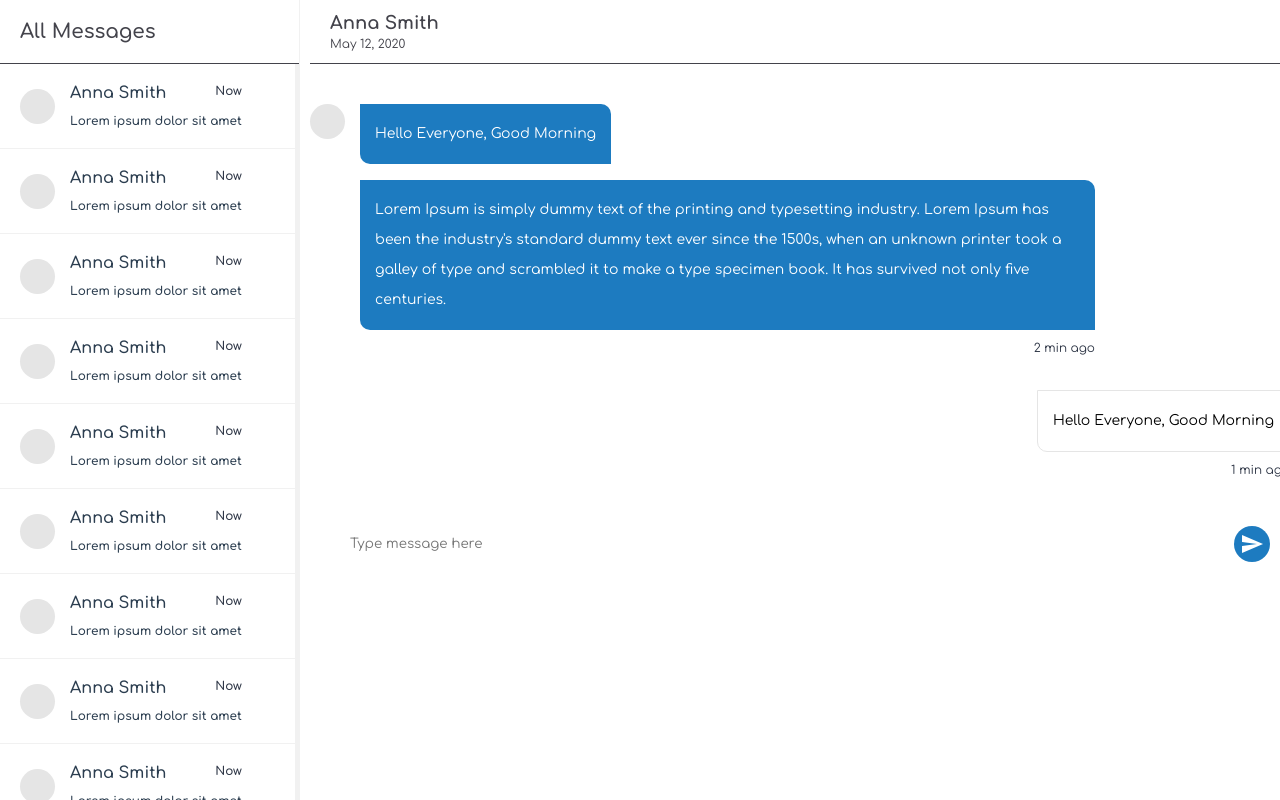
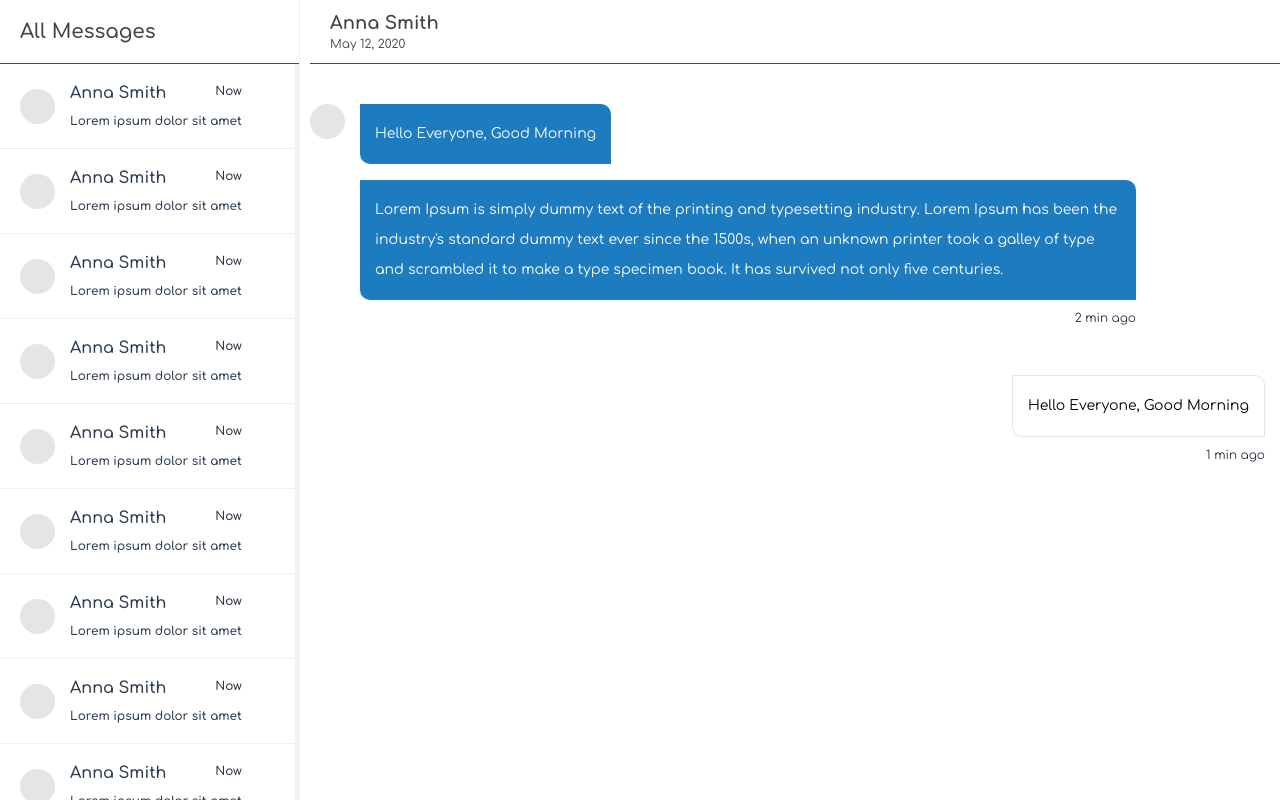
Before and after one commit to thisisutkarsh/Messaging-app, a Vue app: page / in a window 1280 px wide. Shown: the top 800 px of the page. Built offline with nearby package versions, Linux system fonts and the light colour scheme.

Commit message:
Change design

```diff
--- a/src/App.vue
+++ b/src/App.vue
@@ -67,11 +67,12 @@ export default {
 
 .chat {
   display: grid;
-  grid-template-columns: 300px calc(100% - 300px);
+  grid-template-columns: 300px 1fr;
   grid-template-rows: 1fr;
   grid-column-gap: 10px;
   grid-template-areas: "side main";
   height: 100vh;
+  width: 100%;
 }
 
 .side {
@@ -93,11 +94,11 @@ export default {
 }
 
 .scroll {
-  overflow-y: scroll;
+  /* overflow-y: scroll; */
 }
 
 .write-area {
-  /* width: 100%; */
+  width: 100%;
   padding: 0 20px;
   display: flex;
   justify-content: space-between;
@@ -105,11 +106,10 @@ export default {
 }
 
 .write-input {
-  border: none;
+  border: 1px solid #f1f1f1;
   outline: 0;
   padding: 24px 20px;
   flex-grow: 1;
-  max-width: calc(100% - 36px);
 }
 
 .btn {
@@ -117,8 +117,8 @@ export default {
   justify-content: center;
   align-items: center;
   cursor: pointer;
-  height: 36px;
-  min-width: 36px;
+  height: 30px;
+  min-width: 30px;
   border-radius: 50%;
   background-color: #1d7bc0;
   color: #fff;
--- a/src/components/Message.vue
+++ b/src/components/Message.vue
@@ -1,4 +1,5 @@
 <template>
+  <div class="content">
     <div class="main-header">
       <div class="info">
         <div class="name">Anna Smith</div>
@@ -14,10 +15,10 @@
         <div class="msg-box">
           <p>
             Lorem Ipsum is simply dummy text of the printing and typesetting
-          industry. Lorem Ipsum has been the industry's standard dummy text ever
-          since the 1500s, when an unknown printer took a galley of type and
-          scrambled it to make a type specimen book. It has survived not only
-          five centuries.
+            industry. Lorem Ipsum has been the industry's standard dummy text
+            ever since the 1500s, when an unknown printer took a galley of type
+            and scrambled it to make a type specimen book. It has survived not
+            only five centuries.
           </p>
         </div>
         <div class="sent">2 min ago</div>
@@ -29,6 +30,7 @@
           Hello Everyone, Good Morning
         </div>
         <div class="sent">1 min ago</div>
+      </div>
     </div>
   </div>
 </template>
@@ -101,6 +103,7 @@ export default {
 
 .self {
   justify-content: flex-end;
+  padding: 15px;
 }
 
 .self .msg-box {
@@ -110,6 +113,10 @@ export default {
 }
 
 .main-content {
-  max-width: 75%;
+  max-width: 80%;
+}
+
+.content {
+  height: calc(100% - 64px - 44px);
 }
 </style>
```
Lines whose indentation alone changed are shown as unchanged.
